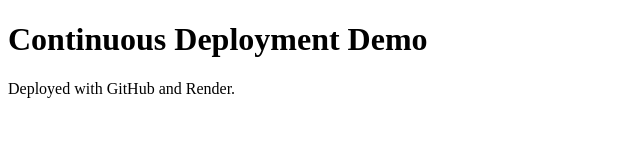
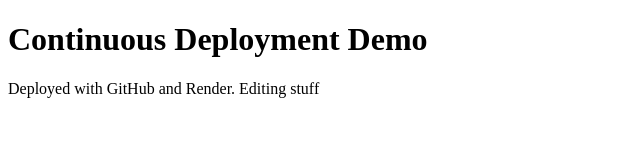
Before and after one commit to Abhilash037415/cd-demo-new, a plain HTML site: page index.html in a window 1280 px wide. Shown: the whole page, without its empty margins (0-640 px from the left). Drawn offline with Linux system fonts and the light colour scheme.

Commit message:
Update page text

```diff
--- a/index.html
+++ b/index.html
@@ -6,6 +6,6 @@
 </head>
 <body>
   <h1>Continuous Deployment Demo</h1>
-  <p>Deployed with GitHub and Render.</p>
+  <p>Deployed with GitHub and Render. Editing stuff</p>
 </body>
 </html>
```
